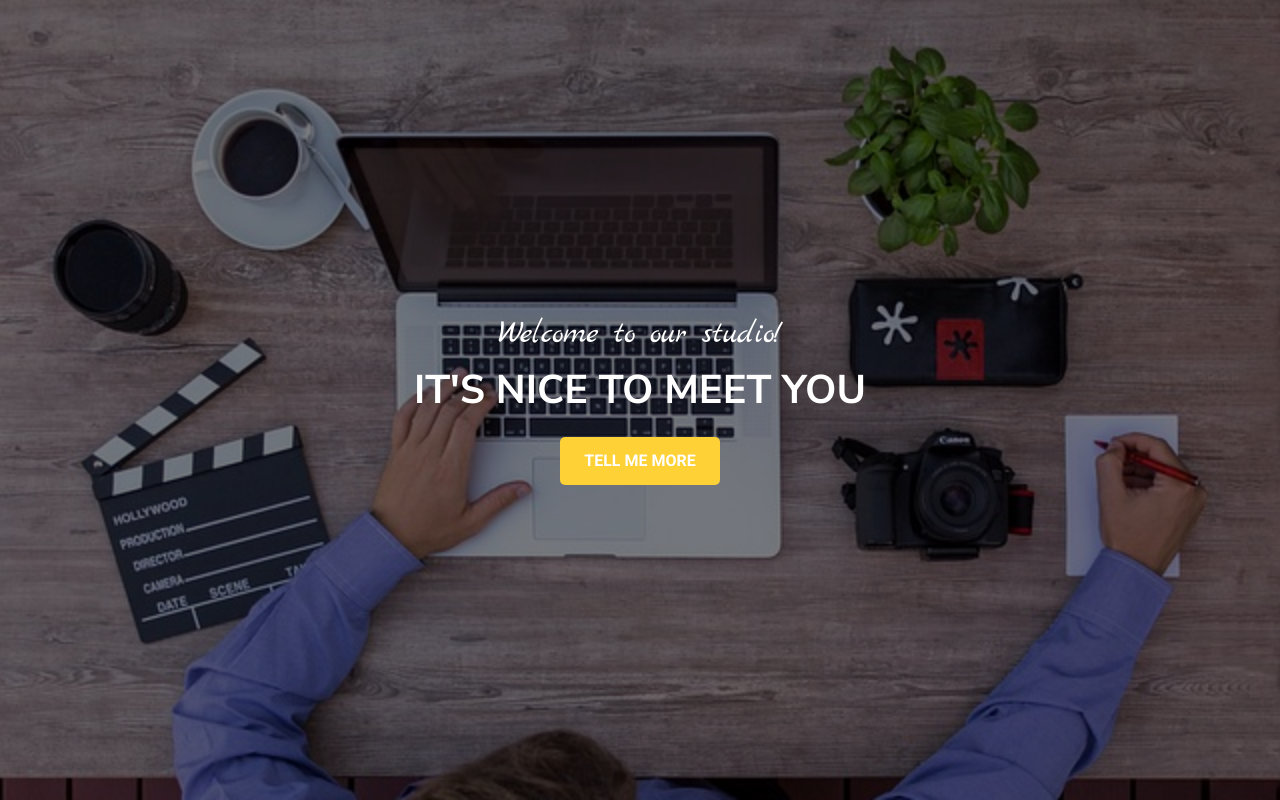
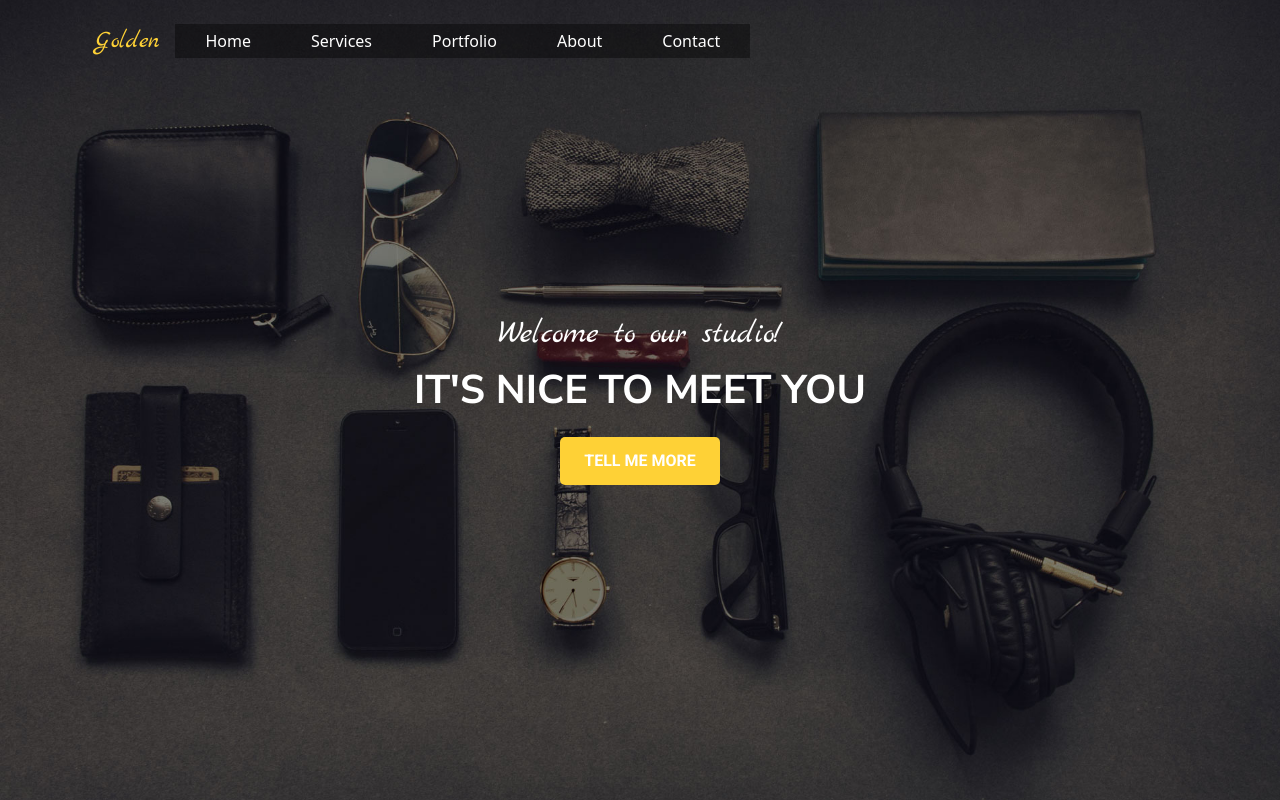
Before and after one commit to Dariusz-Wilk/Golden-studio-website, a website: page index.html in a window 1280 px wide. Drawn offline with nearby package versions, Linux system fonts and the light colour scheme.

Commit message:
create navigation for smartphones & change background image

```diff
--- a/index.html
+++ b/index.html
@@ -17,14 +17,32 @@
 
 <body>
 
-	<nav></nav>
+	<nav class="nav navbar navbar-expand-lg">
+		<div class="nav__container container">
+			<a class="nav__logo navbar-brand" href="#">Golden</a>
+			<button class="nav__btn navbar-toggler" type="button" data-bs-toggle="collapse"
+				data-bs-target="#navbarNavAltMarkup" aria-controls="navbarNavAltMarkup" aria-expanded="false"
+				aria-label="Toggle navigation">
+				<span class="nav__btn-icon navbar-toggler-icon"></span>
+			</button>
+			<div class="collapse navbar-collapse" id="navbarNavAltMarkup">
+				<div class="navbar-nav">
+					<a class="nav-link active" aria-current="page" href="#">Home</a>
+					<a class="nav-link" href="#">Services</a>
+					<a class="nav-link" href="#">Portfolio</a>
+					<a class="nav-link" href="#">About</a>
+					<a class="nav-link" href="#">Contact</a>
+				</div>
+			</div>
+		</div>
+	</nav>
 
 	<header class="splash">
 		<div class="splash__shadow"></div>
 		<div class="splash__box">
 			<h2 class="splash__box-subtitle">Welcome to our studio!</h2>
 			<h1 class="splash__box-title">It's nice to meet you</h1>
-			<button class="splash__box-btn">tell me more</button>
+			<button type="button" class="splash__box-btn">tell me more</button>
 		</div>
 	</header>
 
--- a/sass/style.scss
+++ b/sass/style.scss
@@ -20,27 +20,62 @@ $light-color: #fff;
 // font-family: 'Nunito Sans', sans-serif;
 // font-family: 'Roboto', sans-serif;
 
+// NAV SECTION
+
+.nav {
+	position: absolute;
+	top: 0;
+	left: 0;
+	right: 0;
+	z-index: 1000;
+
+	&__logo {
+		color: $main-color;
+		font-family: $subtitle-font;
+		font-size: 24px;
+	}
+
+	&__container {
+		padding: 10px 25px;
+
+		.navbar-nav {
+			.nav-link {
+				color: $light-color;
+				display: inline-block;
+				margin-left: auto;
+				width: 40%;
+				text-align: right;
+				padding: 5px 30px;
+				background-color: rgba(0, 0, 0, 0.4);
+
+				&:hover {
+					color: $main-color;
+				}
+			}
+		}
+	}
+
+	&__btn {
+		border: none;
+
+		&-icon {
+			background-image: url('../img/icons8-menu.svg');
+		}
+	}
+}
+
 // HEADER SECTION
 
 .splash {
 	position: relative;
 	height: 100vh;
-	background-image: url('../img/header-small.jpg');
+	background-image: url('../img/header-bg.jpg');
 	background-repeat: no-repeat;
-	background-position: 80% 0;
+	background-position: center;
 	background-size: cover;
 	display: flex;
 	justify-content: center;
 	align-items: center;
-
-	&__shadow {
-		position: absolute;
-		top: 0;
-		left: 0;
-		width: 100%;
-		height: 100%;
-		background-color: rgba(0, 0, 0, 0.5);
-	}
 
 	&__box {
 		text-align: center;
```
Also changed, not shown: css/style.css, img/header-bg.jpg (added), img/header-big.jpg (deleted), img/header-small.jpg (deleted), img/icons8-menu.svg (added), 1 other file.
